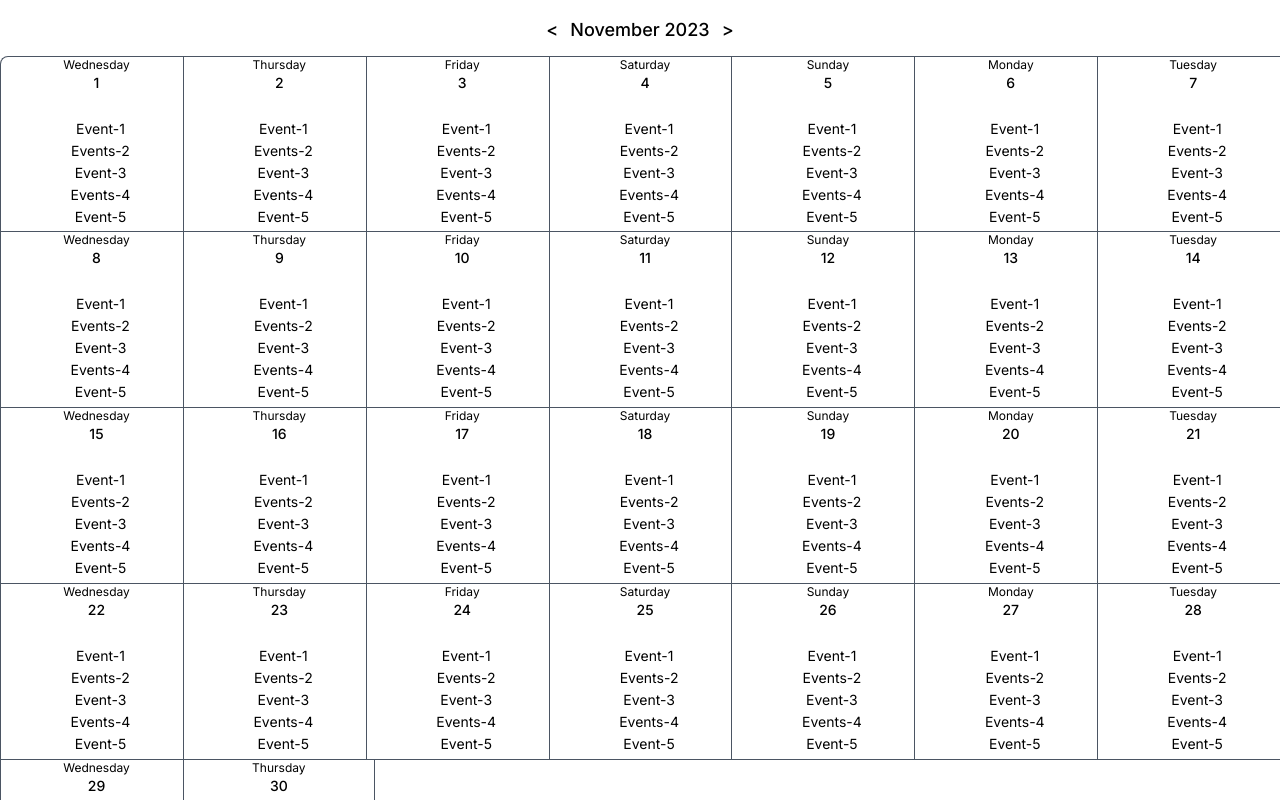
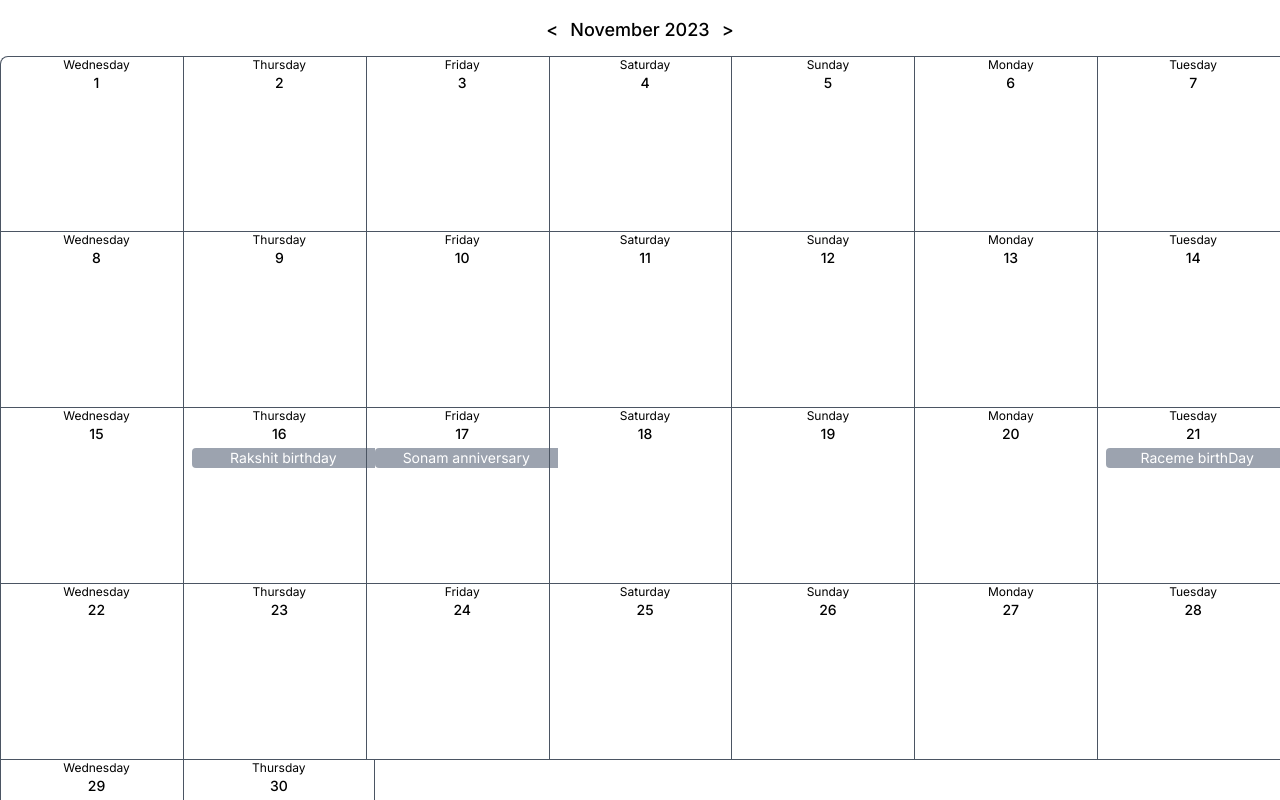
Before and after one commit to shivamarora1/birthday-calender, a Next.js app: page / in a window 1280 px wide. Shown: the top 800 px of the page. Built offline with nearby package versions, Linux system fonts and the light colour scheme.

Commit message:
added event click handler

```diff
--- a/app/layout.tsx
+++ b/app/layout.tsx
@@ -5,8 +5,8 @@ import './globals.css'
 const inter = Inter({ subsets: ['latin'] })
 
 export const metadata: Metadata = {
-  title: 'Create Next App',
-  description: 'Generated by create next app',
+  title: 'Birthday Calendar',
+  description: 'Every birthday matters.',
 }
 
 export default function RootLayout({
--- a/app/lib/utils.ts
+++ b/app/lib/utils.ts
@@ -33,3 +33,35 @@ export function getDaysInMonth(year: number, month: number): number {
   const dt = new Date(year, month + 1, 0);
   return dt.getDate();
 }
+
+const data: { [month: number]: { [day: number]: String[] } } = {
+  10: {
+    21: ["Raceme birthDay"],
+    16: ["Rakshit birthday"],
+    17: ["Sonam anniversary"],
+  },
+  11: {
+    25: ["Khushboo birthday"],
+  },
+  9: {
+    21: ["Shubneet birthday"],
+  },
+  8: {
+    27: ["Ankita Shahi birthday"],
+  },
+  0: {
+    8: ["Mamta birthday"],
+  },
+  1: {
+    16: ["Aditi birthday"],
+  },
+};
+
+export function getDayEvents(month: number, day: number): String[] {
+  if (!data[month]) {
+    return [];
+  } else if (!data[month][day]) {
+    return [];
+  }
+  return data[month][day];
+}
--- a/app/ui/day.tsx
+++ b/app/ui/day.tsx
@@ -1,12 +1,23 @@
-export default function Day({ date }: { date: Date }) {
-  const events = [
-    "Events",
-    "Event-1",
-    "Events-2",
-    "Event-3",
-    "Events-4",
-    "Event-5",
-  ];
+"use client";
+import { useState } from "react";
+export default function Day({
+  date,
+  eventsParam = [],
+}: {
+  date: Date;
+  eventsParam: String[];
+}) {
+  console.log("events are: "+eventsParam);
+  const [events, setEvents] = useState(eventsParam);
+  const addNewEvent = (event: string) => {
+    const existingEvents = [...events];
+    existingEvents.push(event);
+    setEvents(existingEvents);
+  };
+
+  const showAddNewEventDialog = () => {
+    addNewEvent("event @ " + date.toDateString());
+  };
   const day = date.getDate();
   const lastDay = new Date(
     date.getFullYear(),
@@ -17,6 +28,7 @@ export default function Day({ date }: { date: Date }) {
   return (
     <>
       <div
+        onClick={showAddNewEventDialog}
         className={`block border-l border-b border-gray-600 w-48 h-44 text-center
         ${day <= 7 ? "border-t" : ""}
         ${day % 7 == 0 ? "border-r" : ""}
@@ -30,15 +42,35 @@ export default function Day({ date }: { date: Date }) {
         <div className="text-xs">{dayName}</div>
         <div className="text-sm font-medium">{day}</div>
         <div className="text-sm mt-1 mb-1 ml-2">
-          {events.map((event, idx) => (
-            <div
-              key={idx}
-              className={`mb-0.5 rounded-l bg-gray-${Math.max(400 - idx * 100, 100)}
-              ${idx > 0 ? "text-black" : "text-white"}`}
-            >
-              {event}
-            </div>
-          ))}
+          {events.map((event, idx) => {
+            // tailwind does not support string interpolation
+            let bgColorClass = "bg-gray-400";
+            switch (idx) {
+              case 0:
+                bgColorClass = "bg-gray-400";
+                break;
+              case 1:
+                bgColorClass = "bg-gray-300";
+                break;
+              case 2:
+                bgColorClass = "bg-gray-200";
+                break;
+              default:
+                bgColorClass = "bg-gray-100";
+                break;
+            }
+            // end of ugly switch case conditions.
+
+            const textColorClass = idx > 0 ? "text-black" : "text-white";
+            return (
+              <div
+                key={idx}
+                className={`mb-0.5 rounded-l ${bgColorClass} ${textColorClass}`}
+              >
+                {event}
+              </div>
+            );
+          })}
         </div>
       </div>
     </>
--- a/app/ui/month.tsx
+++ b/app/ui/month.tsx
@@ -3,6 +3,7 @@ import { useState } from "react";
 import { getDaysInMonth, getMonthName } from "../lib/utils";
 import Day from "./day";
 import MonthHeading from "./month-heading";
+import { getDayEvents } from "../lib/utils";
 
 export default function Month({
   month,
@@ -11,7 +12,6 @@ export default function Month({
   month: number;
   year: number;
 }) {
-
   const [monthState, setMonth] = useState(month);
   const [yearState, setYear] = useState(year);
 
@@ -19,7 +19,6 @@ export default function Month({
   const daysInMonth = getDaysInMonth(yearState, monthState);
 
   const nextMonth = () => {
-    alert("here... next");
     let newDate = new Date(yearState, monthState + 1, 1);
 
     setMonth(newDate.getMonth());
@@ -27,7 +26,6 @@ export default function Month({
   };
 
   const previousMonth = () => {
-    alert("here... previous");
     let newDate = new Date(yearState, monthState - 1, 1);
 
     setMonth(newDate.getMonth());
@@ -38,7 +36,14 @@ export default function Month({
   let day = 1;
 
   while (day <= daysInMonth) {
-    elements.push(<Day key={day} date={new Date(year, month, day)} />);
+    const dt = new Date(yearState, monthState, day);
+    elements.push(
+      <Day
+        key={dt.getTime()}
+        date={dt}
+        eventsParam={getDayEvents(monthState, day)}
+      />
+    );
     day++;
   }
 
```
Also changed, not shown: 1 other file (tests, documents, lock files or other folders).
